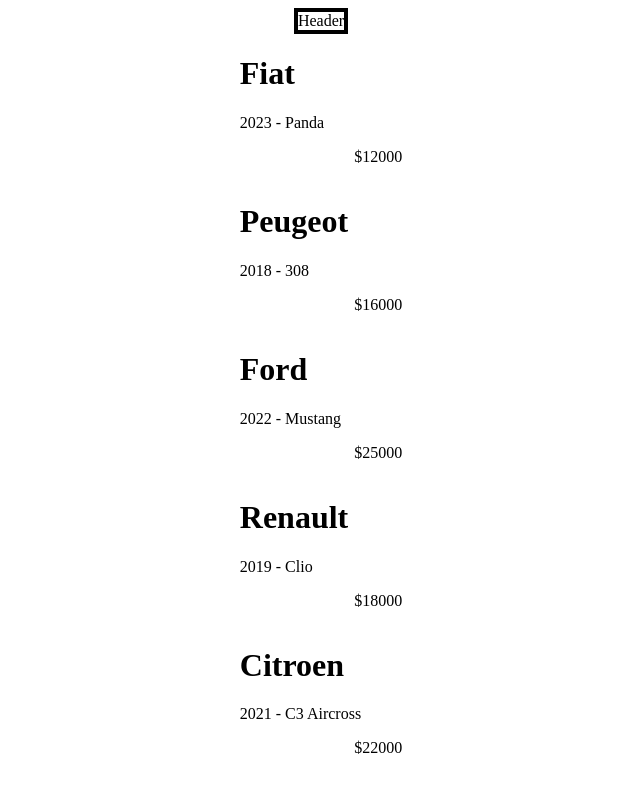
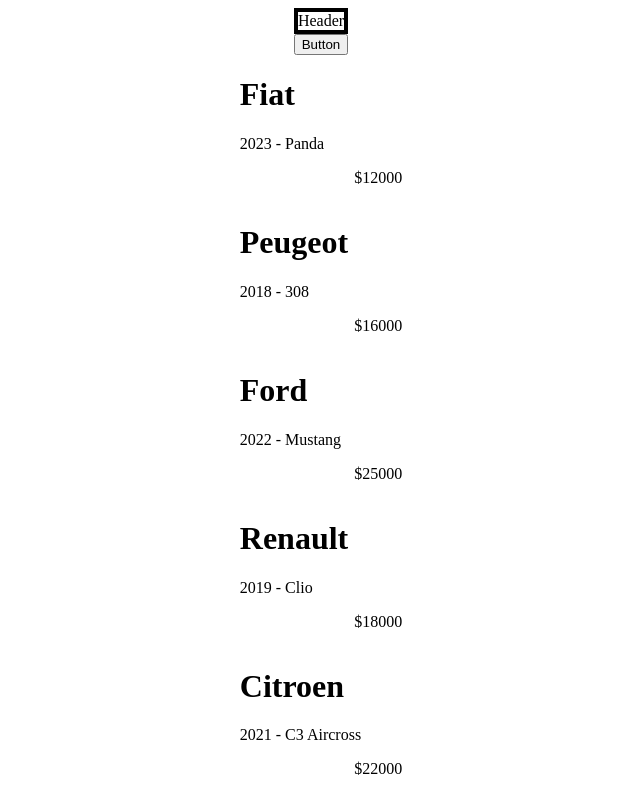
Before and after one commit to skorsens/farm-react-1, a React (Vite) app in the folder frontend/: page / in a window 1280 px wide. Shown: the top 800 px of the page, without its empty margins (319-959 px from the left). Built offline with nearby package versions, Linux system fonts and the light colour scheme.

Commit message:
Add the Button component

```diff
--- a/frontend/src/App.jsx
+++ b/frontend/src/App.jsx
@@ -1,5 +1,6 @@
 import Header from "./components/Header.jsx";
 import Card from "./components/Card.jsx";
+import Button from "./components/Button.jsx";
 import './App.css';
 
 export default function App() {
@@ -18,6 +19,7 @@
     return (
     <div className="bg-purple-800 text-white min-h-screen p-4 flex flex-col justify-center  items-center">
       <Header/>
+      <Button />
       <div className="grid grid-cols-1 gap-4">
           {data.map((el) => {
               return (
--- /dev/null
+++ b/frontend/src/components/Button.jsx
@@ -0,0 +1,14 @@
+const Button = () => {
+    const handleClick = () => {
+        console.log("Click");
+    }
+    return (
+        <button
+            className = "bg-white text-purple-800 hover:bg-gray-300 p-3 rounded-md"
+            onClick = { handleClick }
+        > Button
+        < /button>
+    )
+}
+
+export default Button;
```
